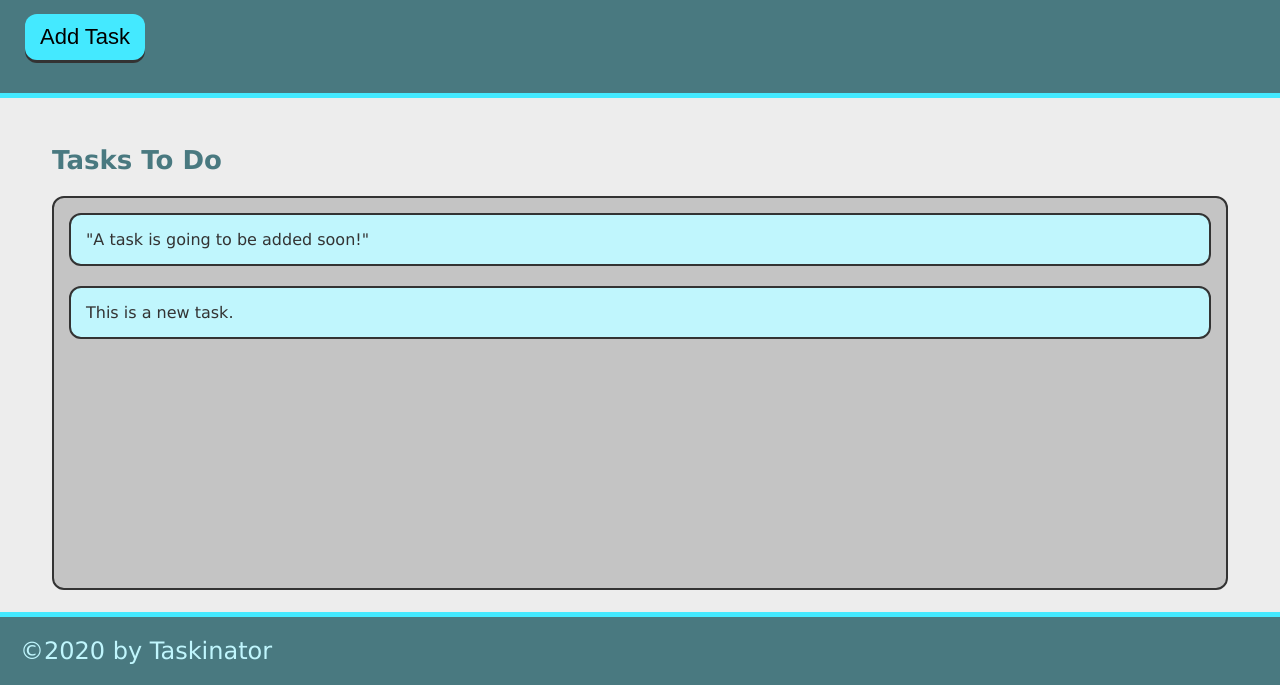
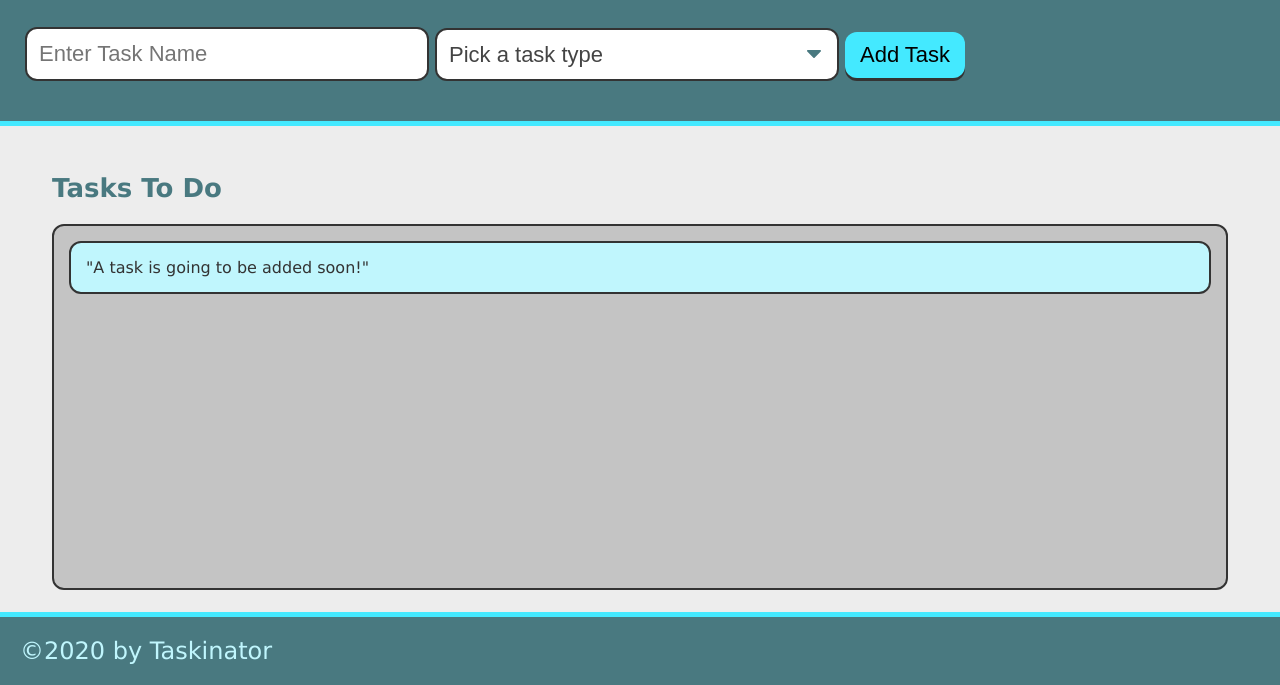
Before and after one commit to sriley92/taskinator, a plain HTML site: page index.html in a window 1280 px wide. Shown: the part 115-800 px from the top of the page. Drawn offline with Linux system fonts and the light colour scheme.

Commit message:
add event to task

```diff
--- a/assets/js/script.js
+++ b/assets/js/script.js
@@ -1,15 +1,17 @@
-var buttonEl = document.querySelector("#save-task");
+var formEl = document.querySelector("#task-form")
 var tasksToDoEl = document.querySelector("#tasks-to-do");
 
-var createTaskHandler = function() {
-    var listItemEl = document.createElement("li");
-    listItemEl.className = "task-tem";
-    listItemEl.textContent = "This is a new task.";
-    tasksToDoEl.appendChild(listItemEl);
-}
+var createTaskHandler = function(event) {
+    event.preventDefault();
 
-buttonEl.addEventListener("click", createTaskHandler);
+
+
     var listItemEl = document.createElement("li");
     listItemEl.className = "task-item";
     listItemEl.textContent = "This is a new task.";
     tasksToDoEl.appendChild(listItemEl);
+};
+
+
+
+formEl.addEventListener("submit", createTaskHandler);
--- a/index.html
+++ b/index.html
@@ -11,7 +11,22 @@
   <header>
     <h1 class= "page-title">Taskinator</h1>
     <p>Click the button below to add a new task!</p>
-    <button class="btn" id="save-task">Add Task</button>
+    <form id="task-form">
+        <div class="form-group">
+            <input type="text" name="task-name" placeholder="Enter Task Name" />
+        </div>
+        <div class="form-group">
+            <select name= "task-type" class="select-dropdown">
+                <option value= "" disabled selected>Pick a task type</option>
+                <option value="Print">Print</option>
+                <option value="Web">Web</option>
+                <option value="Mobile">Mobile</option>
+            </select>
+        </div>
+        <div class="form-group">
+            <button class="btn" id="save-task" type="submit">Add Task</button>
+        </div>
+    </form>
   </header>
   <main class="page-content">
       <section class="task-list-wrapper">
```
